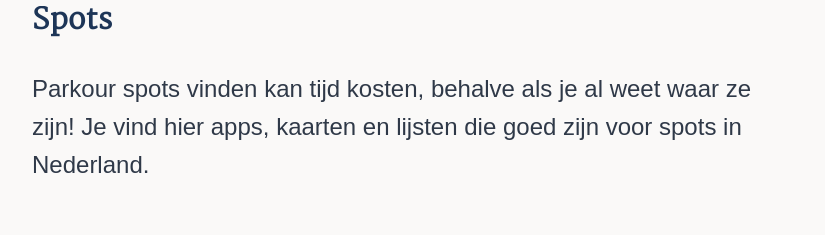
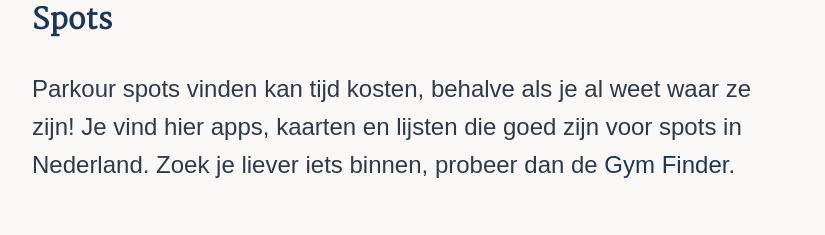
Before and after one commit to m-a-x-s-e-e-l-i-g/pkfr-nl, a SvelteKit app: page /spots in a window 1280 px wide. Shown: the part 259-494 px from the top of the page, without its empty margins (224-1049 px from the left). Built offline with nearby package versions, Linux system fonts and the light colour scheme; a web font is replaced by a local one.

Commit message:
Update parkour spots description with Gym Finder link

```diff
--- a/src/routes/spots/+page.svelte
+++ b/src/routes/spots/+page.svelte
@@ -6,7 +6,7 @@
 	<title>Spots {titlePostfix}</title>
 </svelte:head>
 <h1>Spots</h1>
-<p>Parkour spots vinden kan tijd kosten, behalve als je al weet waar ze zijn! Je vind hier apps, kaarten en lijsten die goed zijn voor spots in Nederland.</p>
+<p>Parkour spots vinden kan tijd kosten, behalve als je al weet waar ze zijn! Je vind hier apps, kaarten en lijsten die goed zijn voor spots in Nederland. Zoek je liever iets binnen, probeer dan de <a href="/gym-finder">Gym Finder</a>.</p>
 <div class="wrapper">
 	<header><h2>CityLegends</h2></header>
 	<article class="main">
```
